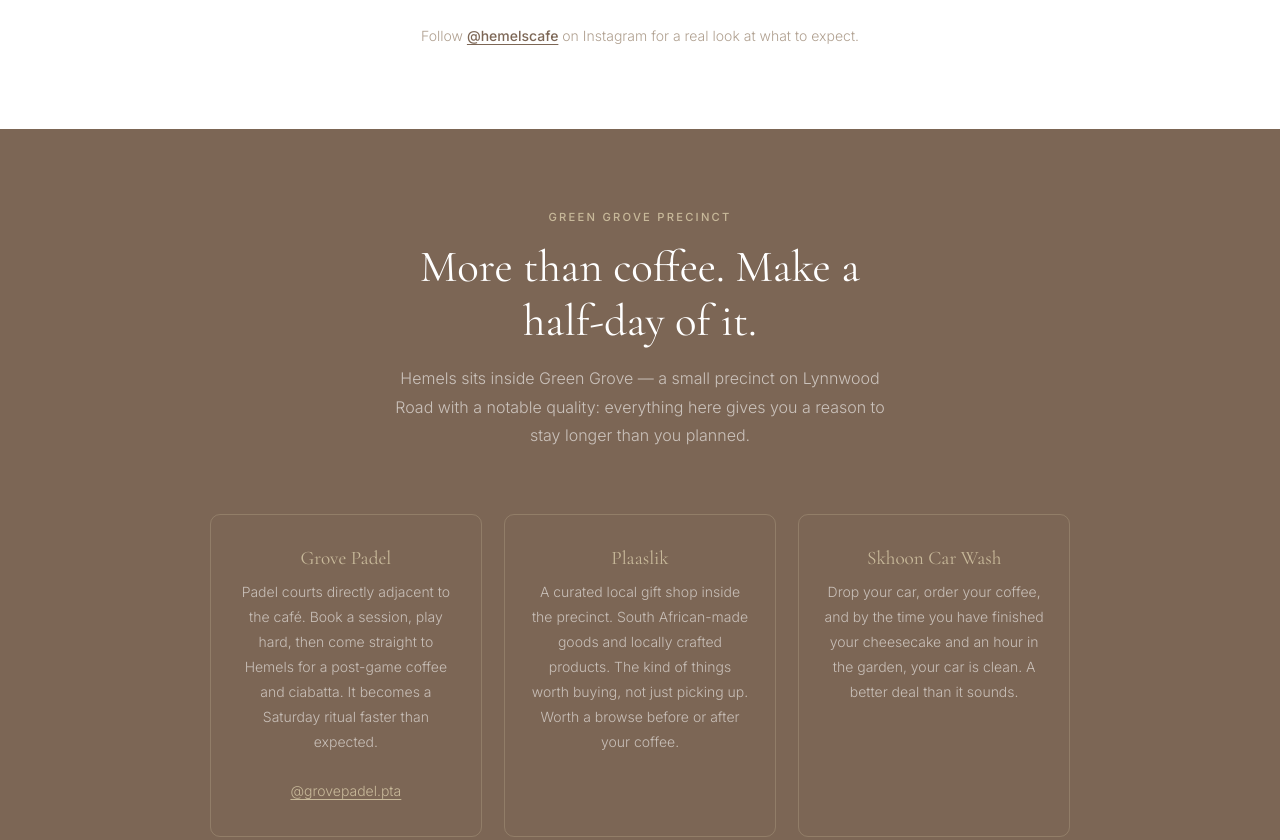
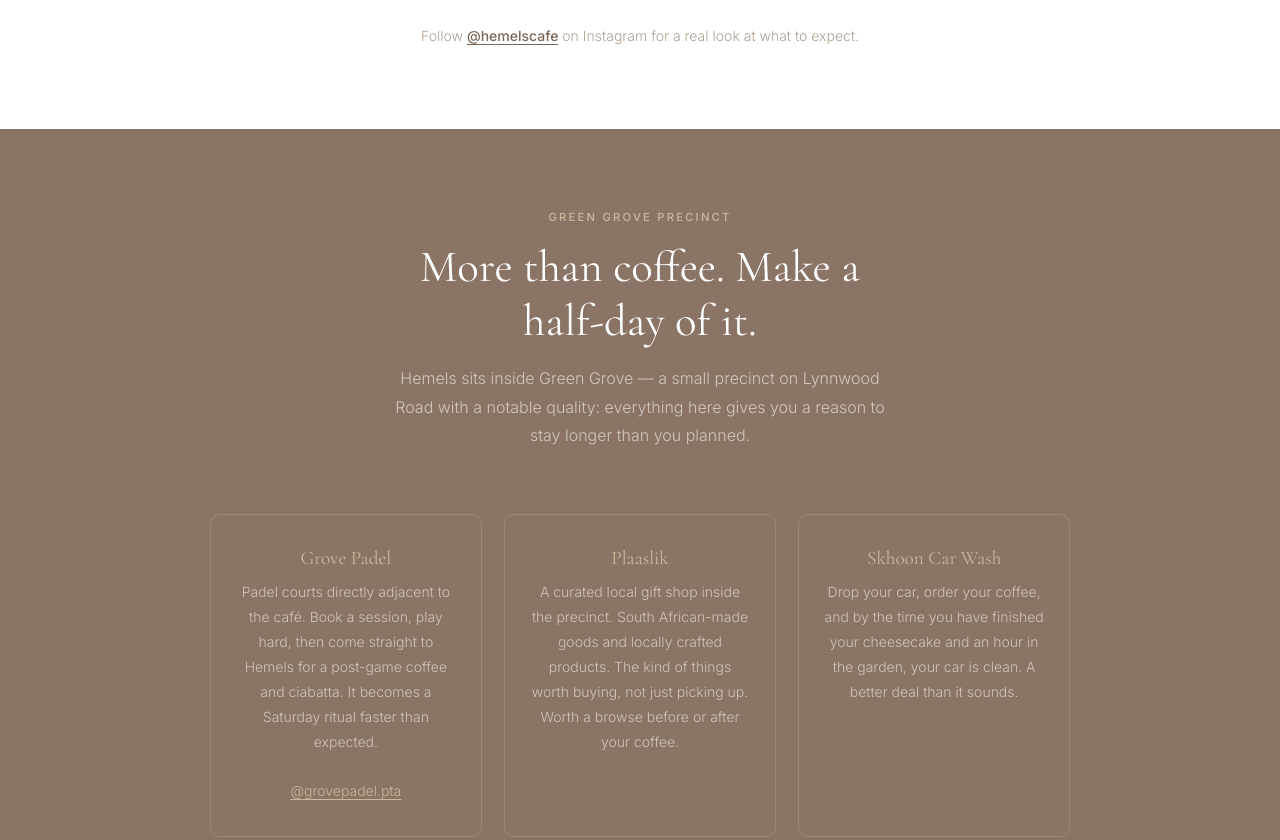
Before and after one commit to FlintandFuel/hemels-cafe, a plain HTML site: page index.html in a window 1280 px wide. Shown: the part 5640-6480 px from the top of the page. Drawn offline with nearby package versions, Linux system fonts and the light colour scheme.

Commit message:
fix precinct section background

```diff
--- a/index.html
+++ b/index.html
@@ -825,7 +825,7 @@
        ============================================================ */
     #precinct {
       padding: 5rem 1.5rem;
-      background: var(--mocha);
+      background: var(--mocha-mid);
     }
 
     .precinct-intro {
```
